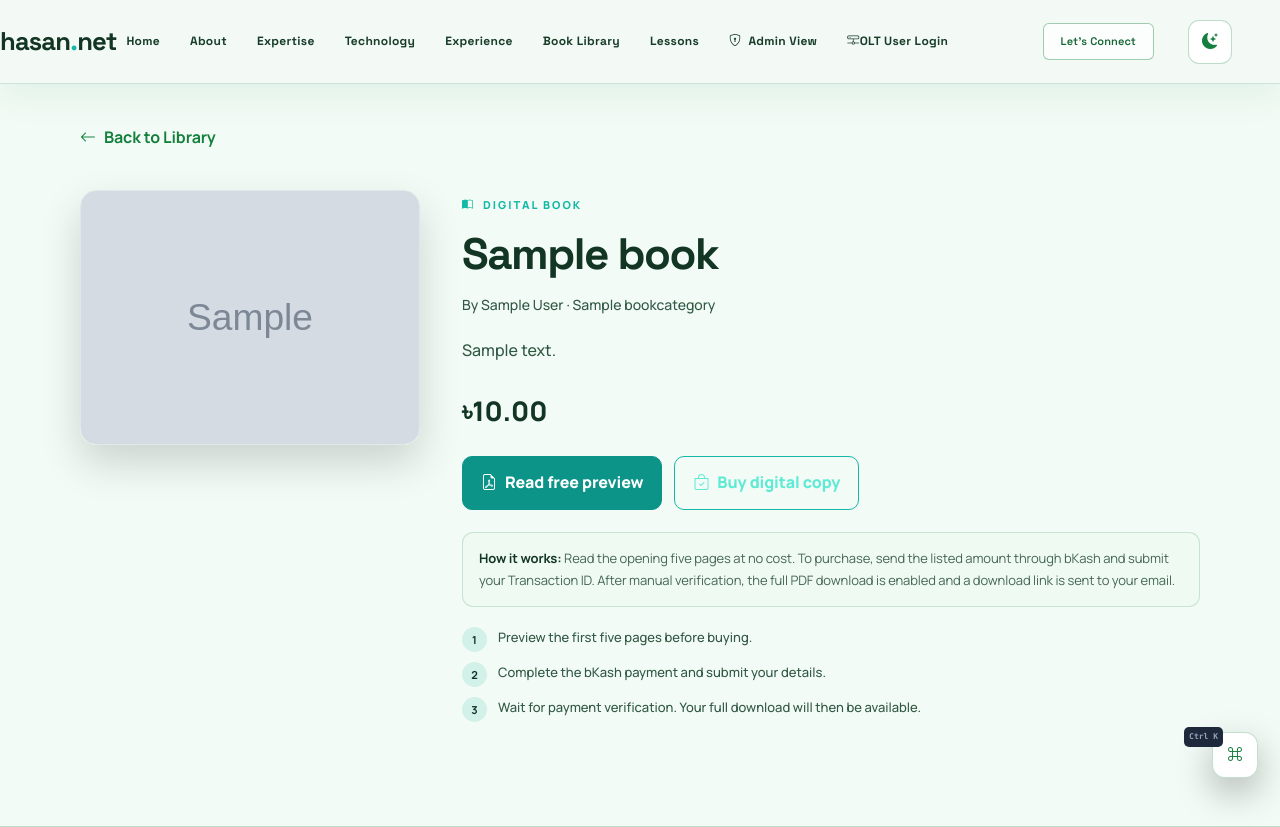
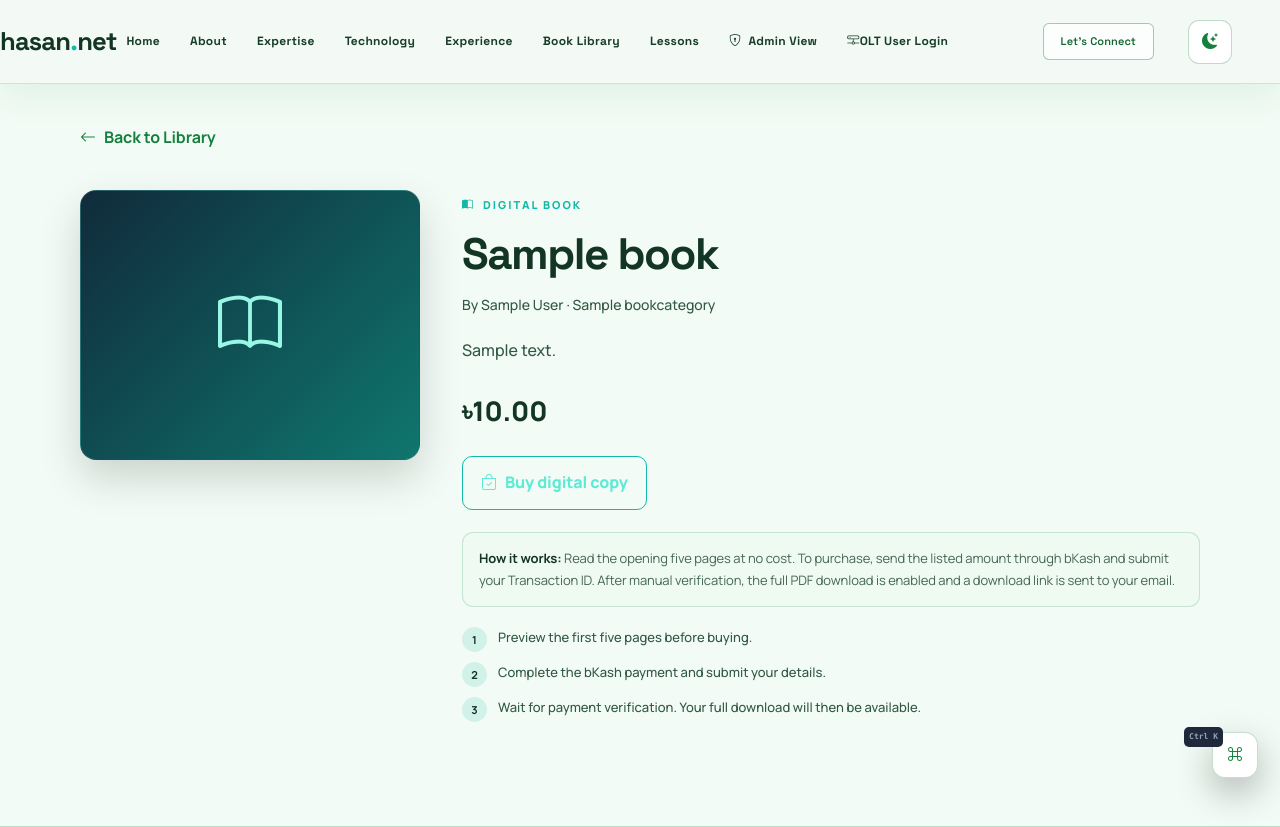
Before and after one commit to Hasan-Gazi-1617/personal-portfolio, a Django app: a page that uses templates/books/detail.html in a window 1280 px wide. Shown: the top 827 px of the page. Run offline with Django 5.2, Linux system fonts and the light colour scheme; tables that the repository leaves empty hold one stand-in row (values such as "Sample post"); grey boxes marked "Sample" are stand-in pictures.

Commit message:
Render GitHub-hosted book cover and preview

```diff
--- a/templates/books/detail.html
+++ b/templates/books/detail.html
@@ -6,7 +6,7 @@
 <section class="book-shell">
   <a class="book-back" href="{% url 'books:library' %}"><i class="bi bi-arrow-left"></i> Back to Library</a>
   <div class="book-detail">
-    {% if book.cover %}<img src="{{ book.cover.url }}" alt="{{ book.title }} cover">{% else %}<div class="book-cover-placeholder"><i class="bi bi-book"></i></div>{% endif %}
+    {% if book.cover_url %}<img src="{{ book.cover_url }}" alt="{{ book.title }} cover">{% else %}<div class="book-cover-placeholder"><i class="bi bi-book"></i></div>{% endif %}
     <div>
       <span class="book-eyebrow"><i class="bi bi-book-half"></i> DIGITAL BOOK</span>
       <h1>{{ book.title }}</h1>
@@ -14,7 +14,7 @@
       {% if book.description %}<p>{{ book.description|linebreaksbr }}</p>{% else %}<p>This digital publication is available to read as a free opening preview or purchase as a complete PDF edition.</p>{% endif %}
       <div class="book-detail-price">৳{{ book.price }}</div>
       <div class="book-actions">
-        {% if book.preview_pdf %}<a class="book-btn" href="{% url 'books:preview' book.slug %}" target="_blank" rel="noopener"><i class="bi bi-file-earmark-pdf"></i> Read free preview</a>{% endif %}
+        {% if book.preview_available %}<a class="book-btn" href="{% url 'books:preview' book.slug %}" target="_blank" rel="noopener"><i class="bi bi-file-earmark-pdf"></i> Read free preview</a>{% endif %}
         <a class="book-btn book-btn-outline" href="{% url 'books:order' book.slug %}"><i class="bi bi-bag-check"></i> Buy digital copy</a>
       </div>
       <div class="book-purchase-note"><strong>How it works:</strong> Read the opening five pages at no cost. To purchase, send the listed amount through bKash and submit your Transaction ID. After manual verification, the full PDF download is enabled and a download link is sent to your email.</div>
```
